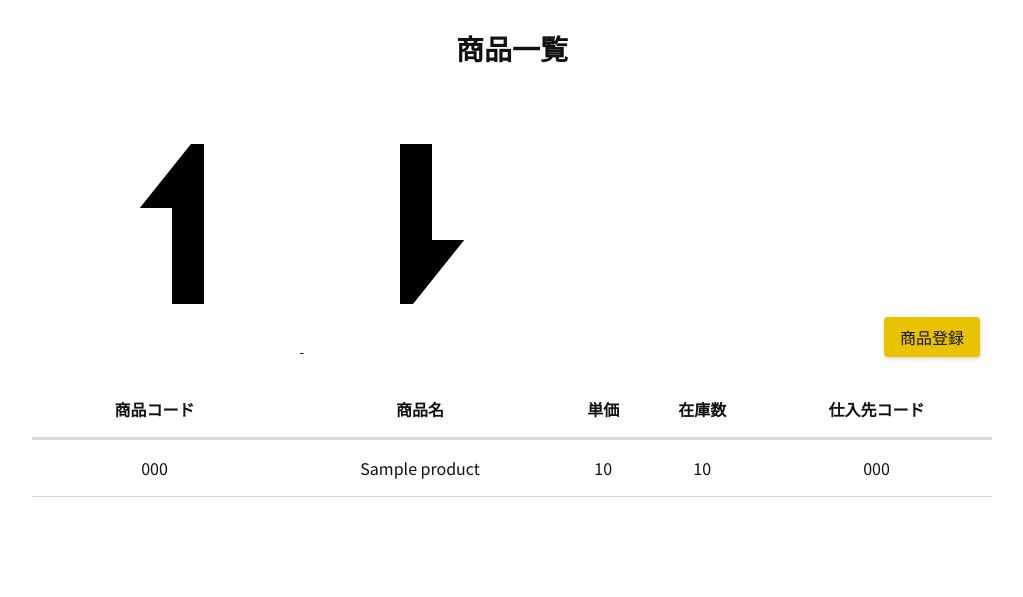
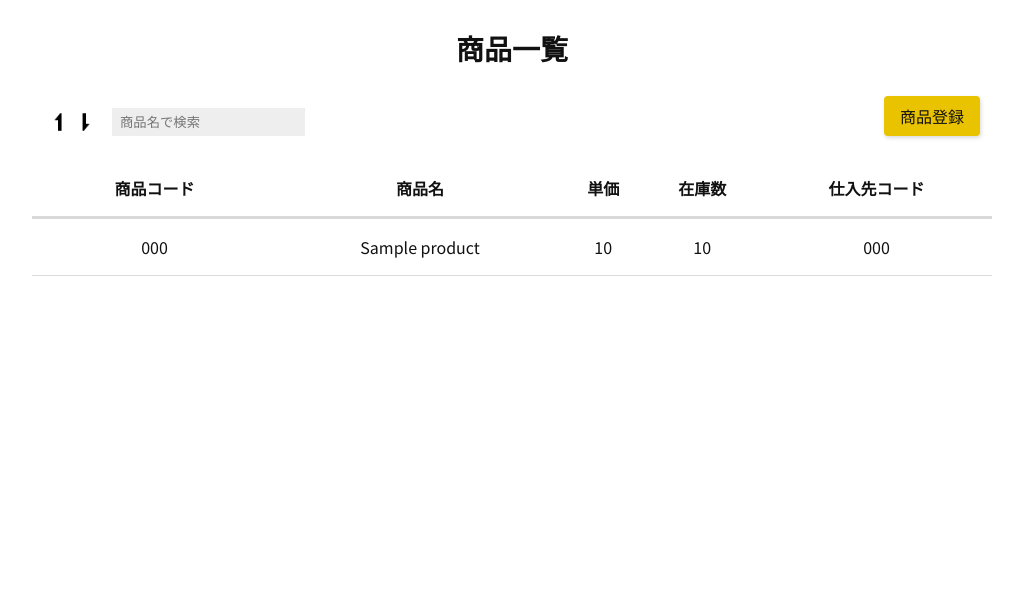
Before and after one commit to ShokoMatsuda/php-db-app, a PHP site: page /read.php in a window 1280 px wide. Shown: the part 56-653 px from the top of the page, without its empty margins (128-1151 px from the left). Run offline with PHP 8.4, Linux system fonts and the light colour scheme; tables that the repository leaves empty or names only in its code hold one stand-in row (values such as "Sample post").

Commit message:
12.3 データの検索機能を作成しよう

```diff
--- a/css/style.css
+++ b/css/style.css
@@ -101,6 +101,41 @@
     margin-bottom: 1.5rem;
   }
 
+  .products-ui div {
+   display: flex;
+   align-items: flex-end;
+  }
+
+  @media (max-width: 959px) {
+   .products-ui {
+      flex-direction: column;
+      align-items: center;
+   }
+
+   .products-ui div {
+      margin-bottom: 1.5rem;
+   }
+  }
+
+  .sort-img {
+   height: 1.75rem;
+   vertical-align: top;
+  }
+
+  .search-form {
+   margin-left: 0.75rem;
+  }
+
+  .search-box {
+   box-sizing: border-box;
+   max-width: 300px;
+   height: 1.75rem;
+   padding: 0.25rem 0.5rem;
+   background: #eee;
+   border: none;
+   outline: 0;
+  }
+
   .products-table {
     width: 100%;
     margin: 0 auto;
--- a/read.php
+++ b/read.php
@@ -13,15 +13,32 @@ try {
         $order = NULL;
     }
 
+    // keywordパラメータの値が存在すれば（商品名を検索したとき）、その値を変数$keywordに代入する
+    if (isset($_GET['keyword'])) {
+        $keyword = $_GET['keyword'];
+    } else {
+        $keyword = NULL;
+    }
+
     // orderパラメータの値によってSQL文を変更する
     if ($order === 'desc') {
-        $sql_select = 'SELECT * FROM products ORDER BY updated_at DESC';
+        $sql_select = 'SELECT * FROM products WHERE product_name LIKE :keyword ORDER BY updated_at DESC';
     } else {
-        $sql_select = 'SELECT * FROM products ORDER BY updated_at ASC';
+        $sql_select = 'SELECT * FROM products WHERE product_name LIKE :keyword ORDER BY updated_at ASC';
     }
 
+    // SQL文を用意する
+    $stmt_select = $pdo->prepare($sql_select);
+
+    // SQLのLIKE句で使うため、変数$keyword（検索ワード）の前後を%で囲む（部分一致）
+    // 補足：partial match＝部分一致
+    $partial_match = "%{$keyword}%";
+
+    // bindValue()メソッドを使って実際の値をプレースホルダにバインドする（割り当てる）
+    $stmt_select->bindValue(':keyword', $partial_match, PDO::PARAM_STR);
+
     // SQL文を実行する
-    $stmt_select = $pdo->query($sql_select);
+    $stmt_select->execute();
 
     // SQL文の実行結果を配列で取得する
     $products = $stmt_select->fetchAll(PDO::FETCH_ASSOC);
@@ -61,6 +78,9 @@ try {
                     <a href="read.php?order=asc">
                         <img src="images/asc.png" alt="昇順に並び替え" class="sort-img">
                     </a>
+                    <form action="read.php" method="get" class="search-form">
+                        <input type="text" class="search-box" placeholder="商品名で検索" name="keyword" value="<?= $keyword ?>">
+                    </form>
                 </div>
                 <a href="#" class="btn">商品登録</a>
                 </div>
```
